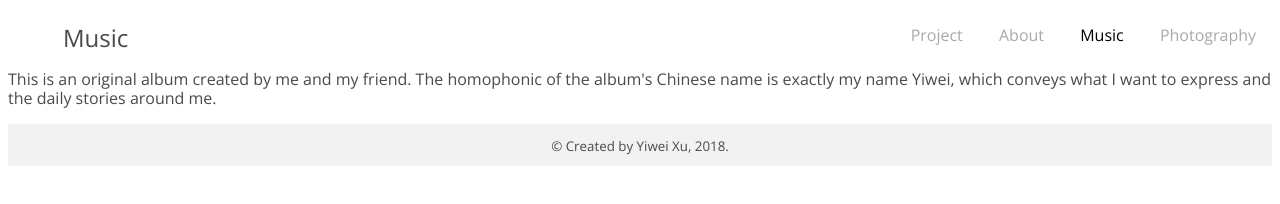
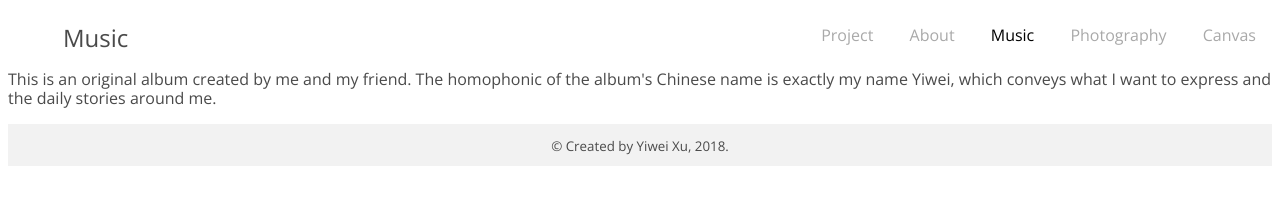
Before and after one commit to yiweicool/canvas, a plain HTML site: page music.html in a window 1280 px wide. Drawn offline with nearby package versions, Linux system fonts and the light colour scheme.

Commit message:
Add files via upload

```diff
--- a/music.html
+++ b/music.html
@@ -20,6 +20,8 @@
           <li><a href = "about.html">About</a></li>
           <li><a class= "active" href = "music.html">Music</a></li>
           <li><a href = "photography.html">Photography</a></li>
+          <li><a href = "canvas.html">Canvas</a></li>
+
         </ul>
     </nav>
   </header>
```
